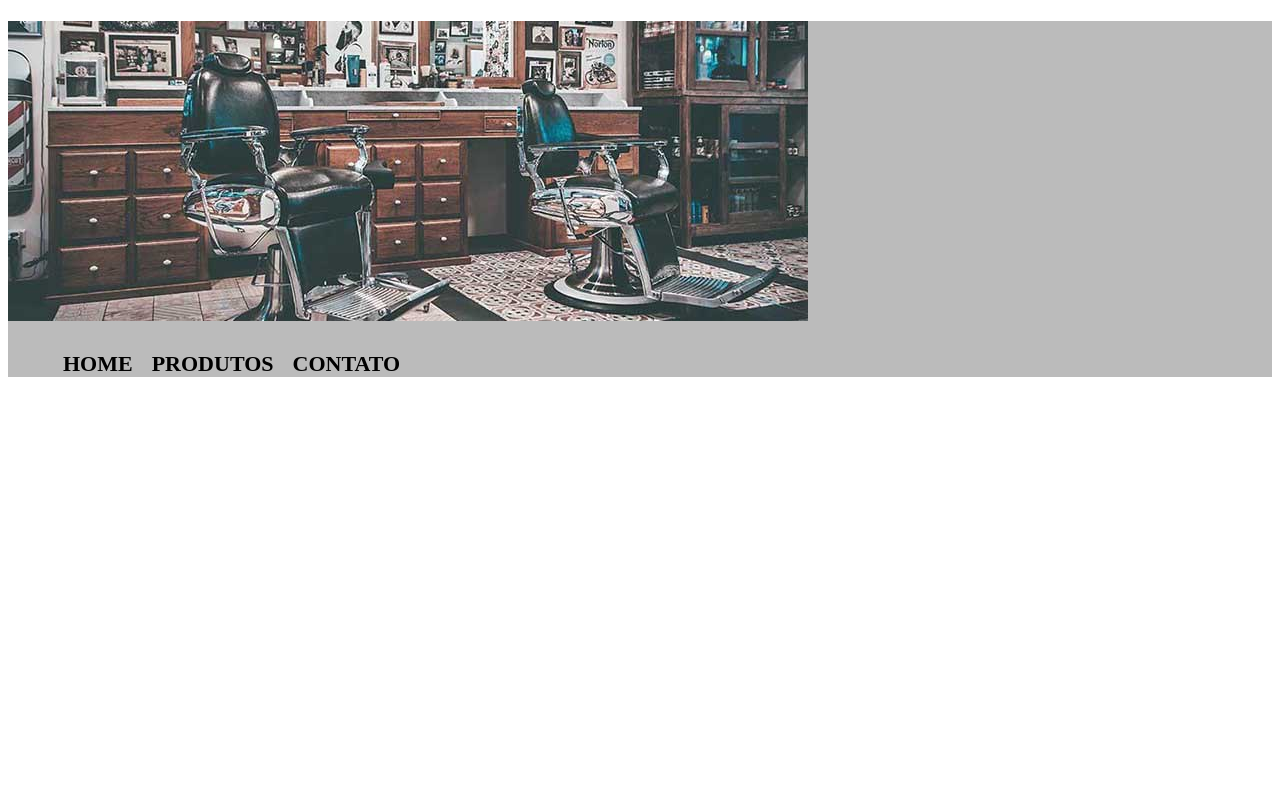
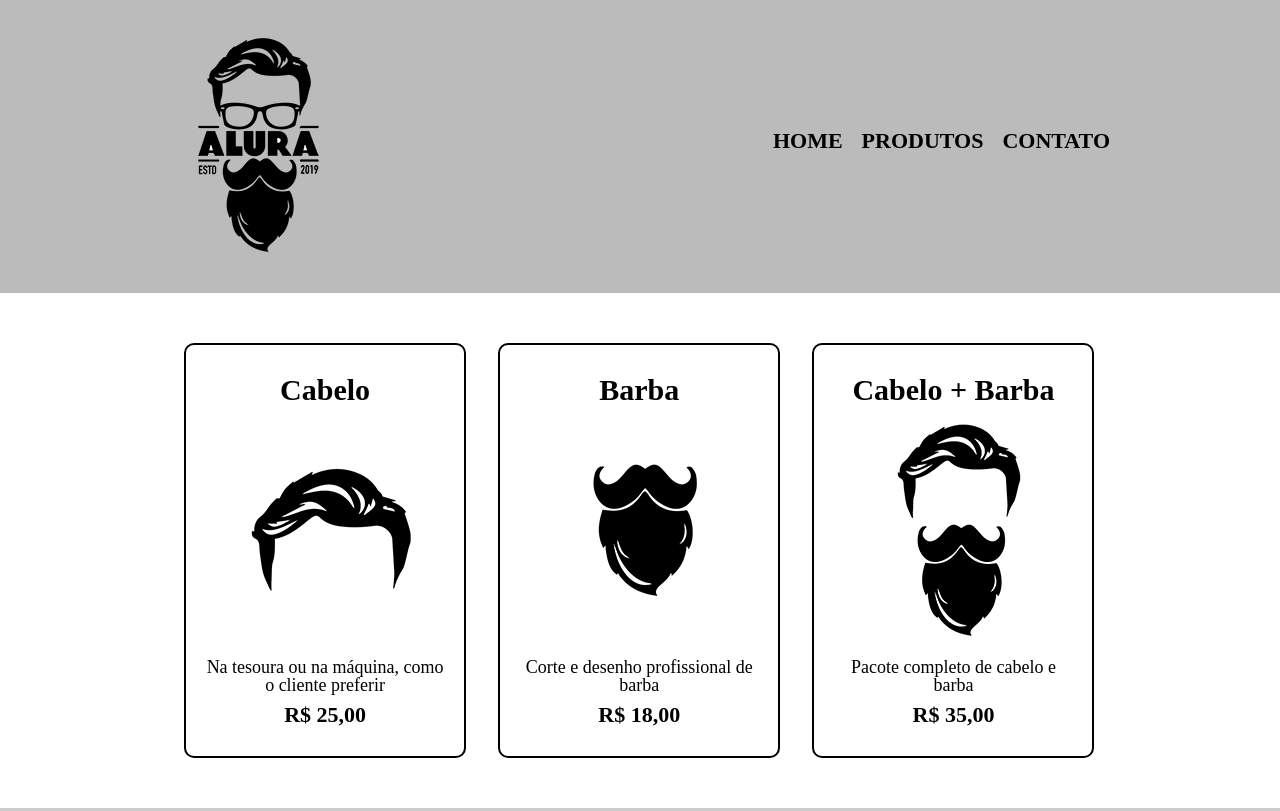
Before and after one commit to 4rthurWillian/front_end, a plain HTML site: page produtos.html in a window 1280 px wide. Shown: the top 811 px of the page. Drawn offline with Linux system fonts and the light colour scheme.

Commit message:
trazendo do codespace para o normal

```diff
--- a/produtos.css
+++ b/produtos.css
@@ -1,5 +1,6 @@
 header{
     background: #bbbbbb;
+    padding: 20px 0;
 }
 nav li{
     display: inline;
@@ -12,3 +13,64 @@ nav a{
     font-size: 22px;
     text-decoration: none;
 }
+.caixa{
+    position: relative;
+    width: 940px;
+    margin: 0 auto;
+}
+nav{
+    position: absolute;
+    top: 110px;
+    right: 0;
+}
+.produtos{
+    width: 940px;
+    margin: 0 auto;
+    padding: 50px 0;
+}
+.produtos li{
+    display: inline-block;
+    text-align: center;
+    width: 30%;
+    vertical-align: top;
+    margin: 0 1.5%;
+    padding: 30px 20px;
+    box-sizing: border-box;
+    border: 2px solid #000000;
+    border-radius: 10px;
+}
+.produtos h2{
+    font-size: 30px;
+    font-weight: bold;
+}
+.produto-descricao{
+    font-size: 18px;
+}
+.produto-preco{
+    font-size: 22px;
+    font-weight: bold;
+    margin-top: 10px;
+}
+nav a:hover{
+    color:#c78c19;
+    text-decoration: underline;
+}
+.produtos li:hover{
+    border-color: #c78c19;
+}
+.produtos li:active{
+    border-color: #088c19;
+}
+.produtos li:hover h2{
+    font-size: 34px;
+}
+footer{
+    text-align: center;
+    background: #cccccc;
+    padding: 40px;
+}
+.copyright{
+    color: #ffffff;
+    font-size: 13px;
+    margin: 20px 0 0;
+}
--- a/produtos.html
+++ b/produtos.html
@@ -4,11 +4,13 @@
         <meta charset="UTF-8">
         <meta name="viewport" content="width=device-width, initial-scale=1.0">
         <title>Produtos - Barbearia Alura</title>
+        <link rel="stylesheet" href="reset.css">
         <link rel="stylesheet" href="produtos.css">
     </head>
     <body>
         <header>
-            <h1><img src="img/banner.jpg" alt=""></h1>
+             <div class="caixa">
+                    <h1><img src="img/logo.png" alt=""></h1>
                     <nav>
                         <ul>
                             <li><a href="index.html">Home</a></li>
@@ -16,7 +18,33 @@
                             <li><a href="contato.html">Contato</a></li>
                         </ul>
                     </nav>
+                </div>
         </header>
-
+        <main>
+            <ul class="produtos">
+                <li>
+                    <h2> Cabelo</h2>
+                       <img src="img/cabelo.jpg" alt="">
+                        <p class="produto-descricao"> Na tesoura ou na máquina, como o cliente preferir</p>
+                        <p class="produto-preco">R$ 25,00</p>
+              </li>
+                <li>
+                    <h2> Barba</h2>
+                    <img src="img/barba.jpg" alt="">
+                    <p class="produto-descricao"> Corte e desenho profissional de barba</p>
+                    <p class="produto-preco"> R$ 18,00</p>
+                </li>
+                <li>
+                    <h2> Cabelo + Barba</h2>
+                    <img src="img/cabelo+barba.jpg" alt="">
+                    <p class="produto-descricao"> Pacote completo de cabelo e barba</p>
+                    <p class="produto-preco"> R$ 35,00</p>
+                </li>
+            </ul>
+        </main>
+        <footer>
+            <img src="img/logo-branco.png" alt="">
+            <p class="copyright">&copy;Copyright Barberaria Alura </p>
+        </footer>
     </body>
 </html>
--- /dev/null
+++ b/reset.css
@@ -0,0 +1,49 @@
+
+/* http://meyerweb.com/eric/tools/css/reset/
+   v2.0 | 20110126
+   License: none (public domain)
+*/
+
+html, body, div, span, applet, object, iframe,
+h1, h2, h3, h4, h5, h6, p, blockquote, pre,
+a, abbr, acronym, address, big, cite, code,
+del, dfn, em, img, ins, kbd, q, s, samp,
+small, strike, strong, sub, sup, tt, var,
+b, u, i, center,
+dl, dt, dd, ol, ul, li,
+fieldset, form, label, legend,
+table, caption, tbody, tfoot, thead, tr, th, td,
+article, aside, canvas, details, embed,
+figure, figcaption, footer, header, hgroup,
+menu, nav, output, ruby, section, summary,
+time, mark, audio, video {
+	margin: 0;
+	padding: 0;
+	border: 0;
+	font-size: 100%;
+	font: inherit;
+	vertical-align: baseline;
+}
+/* HTML5 display-role reset for older browsers */
+article, aside, details, figcaption, figure,
+footer, header, hgroup, menu, nav, section {
+	display: block;
+}
+body {
+	line-height: 1;
+}
+ol, ul {
+	list-style: none;
+}
+blockquote, q {
+	quotes: none;
+}
+blockquote:before, blockquote:after,
+q:before, q:after {
+	content: '';
+	content: none;
+}
+table {
+	border-collapse: collapse;
+	border-spacing: 0;
+}
```
Lines whose indentation alone changed are shown as unchanged.
